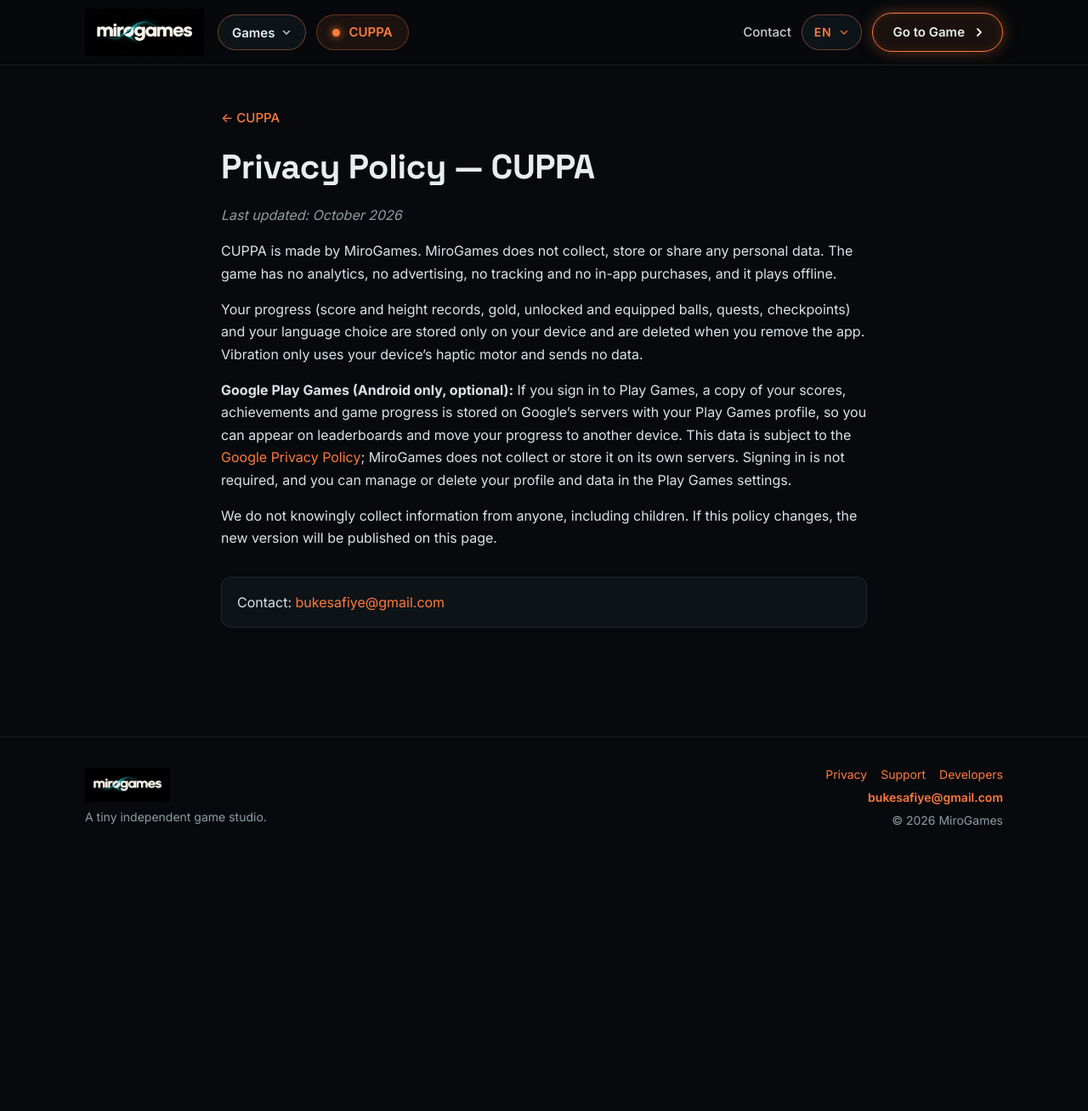
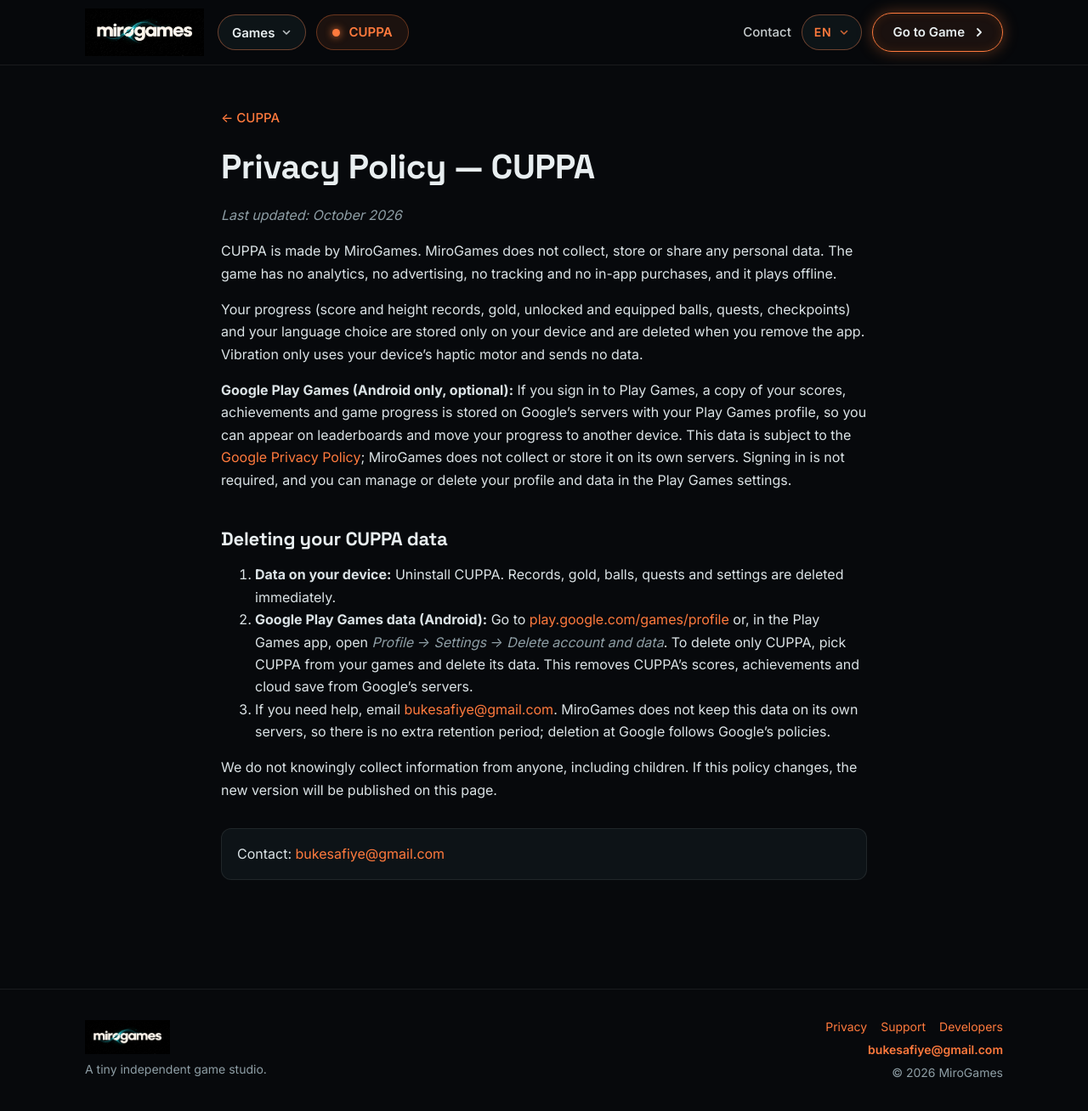
Before and after one commit to bukesafiye/bukesafiye.github.io, a Jekyll site: the page built from Store/cuppa/privacy.md, in a window 1280 px wide and 1314 px high. Shown: the top 1308 px of the window at 85% size. Built offline with Jekyll 4.4.1, drawn with Linux system fonts in a browser that asks for light colours; our own code applies the rules of GitHub Pages for plain Markdown files.

Commit message:
CUPPA privacy: how to delete your data (device + Play Games)
Co-Authored-By: Claude Opus 5.5 <noreply@anthropic.com>

```diff
--- a/Store/cuppa/privacy.md
+++ b/Store/cuppa/privacy.md
@@ -16,6 +16,12 @@ CUPPA, MiroGames tarafından geliştirilmiştir. MiroGames hiçbir kişisel veri
 
 **Google Play Oyunlar (yalnızca Android, isteğe bağlı):** Play Oyunlar'da oturum açarsan skorların, başarıların ve oyun ilerlemenin bir yedeği Play Oyunlar profilinle birlikte Google'ın sunucularında saklanır. Böylece skor tablolarında yer alabilir ve ilerlemeni başka bir cihaza taşıyabilirsin. Bu veriler [Google Gizlilik Politikası](https://policies.google.com/privacy)'na tabidir; MiroGames bu verileri kendi sunucularında toplamaz veya saklamaz. Oturum açmak zorunlu değildir; Play Oyunlar ayarlarından profilini ve verilerini yönetebilir veya silebilirsin.
 
+## CUPPA verilerini silme
+
+1. **Cihazdaki veriler:** CUPPA'yı cihazından kaldır. Rekorlar, altın, toplar, görevler ve ayarlar hemen silinir.
+2. **Google Play Oyunlar verileri (Android):** [play.google.com/games/profile](https://play.google.com/games/profile) adresine git veya Play Oyunlar uygulamasında *Profil → Ayarlar → Hesabı ve verileri sil* yolunu izle. Yalnızca CUPPA'yı silmek için oyun listesinden CUPPA'yı seçip verilerini sil. Bu işlem CUPPA'ya ait skorları, başarıları ve bulut kaydını Google'ın sunucularından kaldırır.
+3. Yardım istersen [bukesafiye@gmail.com](mailto:bukesafiye@gmail.com) adresine yaz. MiroGames bu verileri kendi sunucularında saklamadığı için ek bir saklama süresi yoktur; Google'daki silme süreleri Google'ın politikalarına tabidir.
+
 Çocuklar dahil hiç kimseden bilerek bilgi toplamayız. Bu politika değişirse yeni hâli bu sayfada yayınlanır.
 
 <p class="contact-line">İletişim: <a href="mailto:bukesafiye@gmail.com">bukesafiye@gmail.com</a></p>
@@ -32,6 +38,12 @@ Your progress (score and height records, gold, unlocked and equipped balls, ques
 
 **Google Play Games (Android only, optional):** If you sign in to Play Games, a copy of your scores, achievements and game progress is stored on Google's servers with your Play Games profile, so you can appear on leaderboards and move your progress to another device. This data is subject to the [Google Privacy Policy](https://policies.google.com/privacy); MiroGames does not collect or store it on its own servers. Signing in is not required, and you can manage or delete your profile and data in the Play Games settings.
 
+## Deleting your CUPPA data
+
+1. **Data on your device:** Uninstall CUPPA. Records, gold, balls, quests and settings are deleted immediately.
+2. **Google Play Games data (Android):** Go to [play.google.com/games/profile](https://play.google.com/games/profile) or, in the Play Games app, open *Profile → Settings → Delete account and data*. To delete only CUPPA, pick CUPPA from your games and delete its data. This removes CUPPA's scores, achievements and cloud save from Google's servers.
+3. If you need help, email [bukesafiye@gmail.com](mailto:bukesafiye@gmail.com). MiroGames does not keep this data on its own servers, so there is no extra retention period; deletion at Google follows Google's policies.
+
 We do not knowingly collect information from anyone, including children. If this policy changes, the new version will be published on this page.
 
 <p class="contact-line">Contact: <a href="mailto:bukesafiye@gmail.com">bukesafiye@gmail.com</a></p>
```
